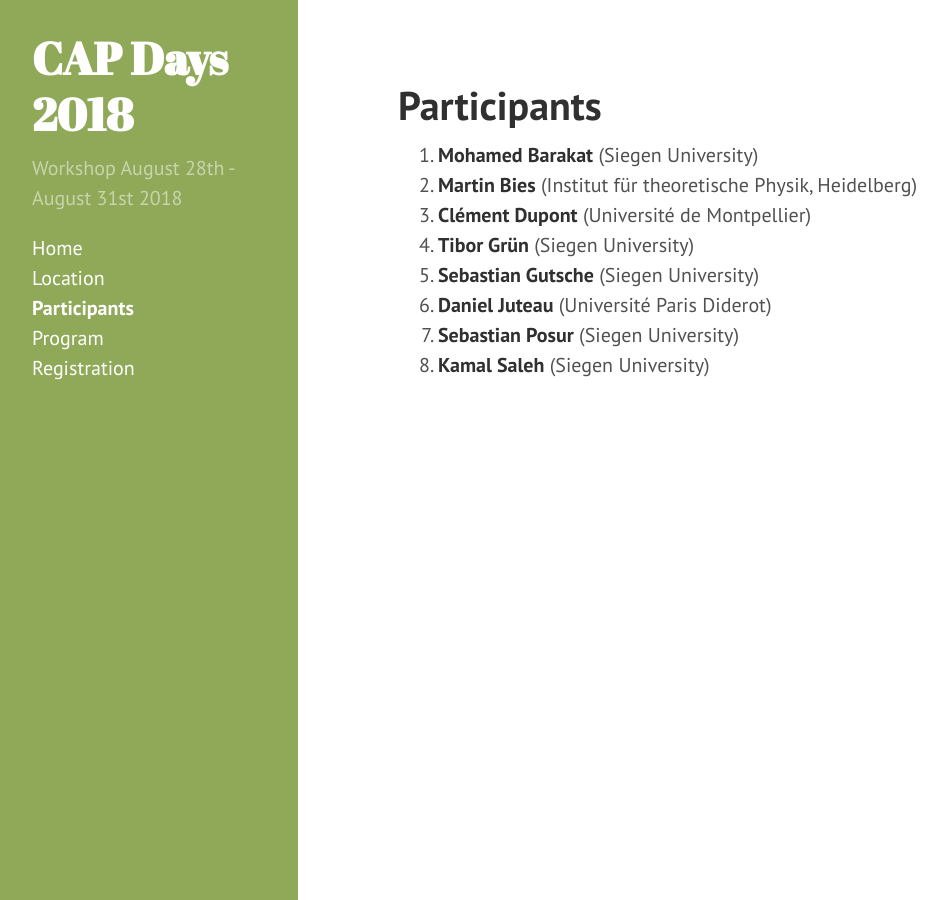
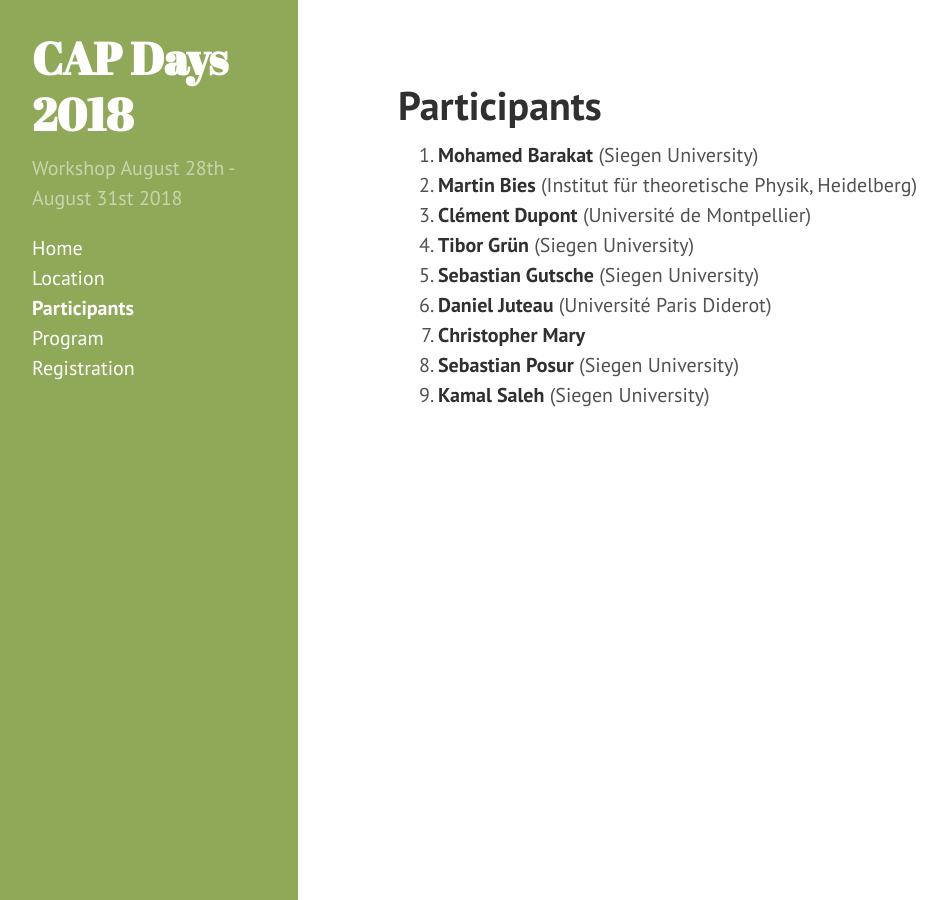
Before and after one commit to homalg-project/capdays-2018, a Jekyll site: the page built from participants.md, in a window 1280 px wide. Shown: the whole page, without its empty margins (2-949 px from the left). Built offline with Jekyll 4.4.1, drawn with Linux system fonts in a browser that asks for light colours.

Commit message:
Added participant

```diff
--- a/_data/participants.yml
+++ b/_data/participants.yml
@@ -16,6 +16,9 @@
 - name: Daniel Juteau
   affiliation: Université Paris Diderot
 
+- name: Christopher Mary
+  affiliation:
+
 - name: Sebastian Posur
   affiliation: Siegen University
 
```
